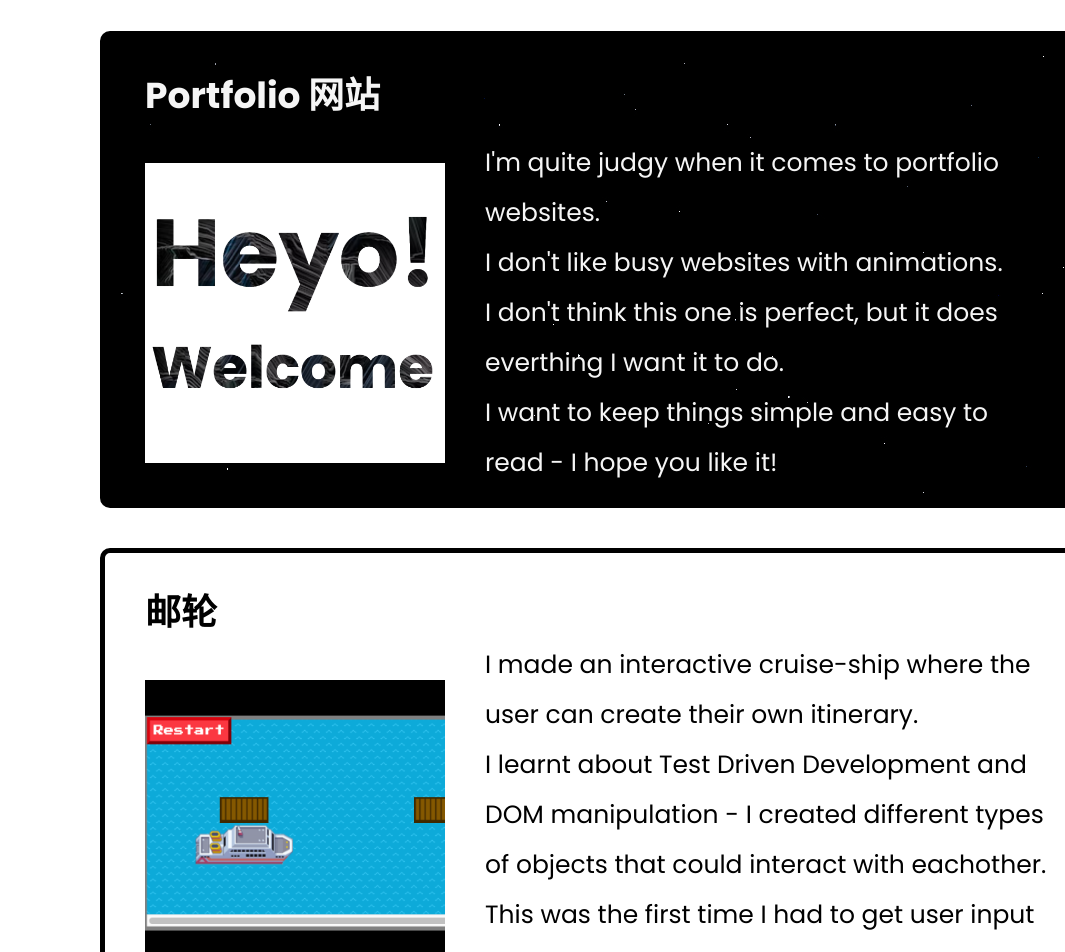
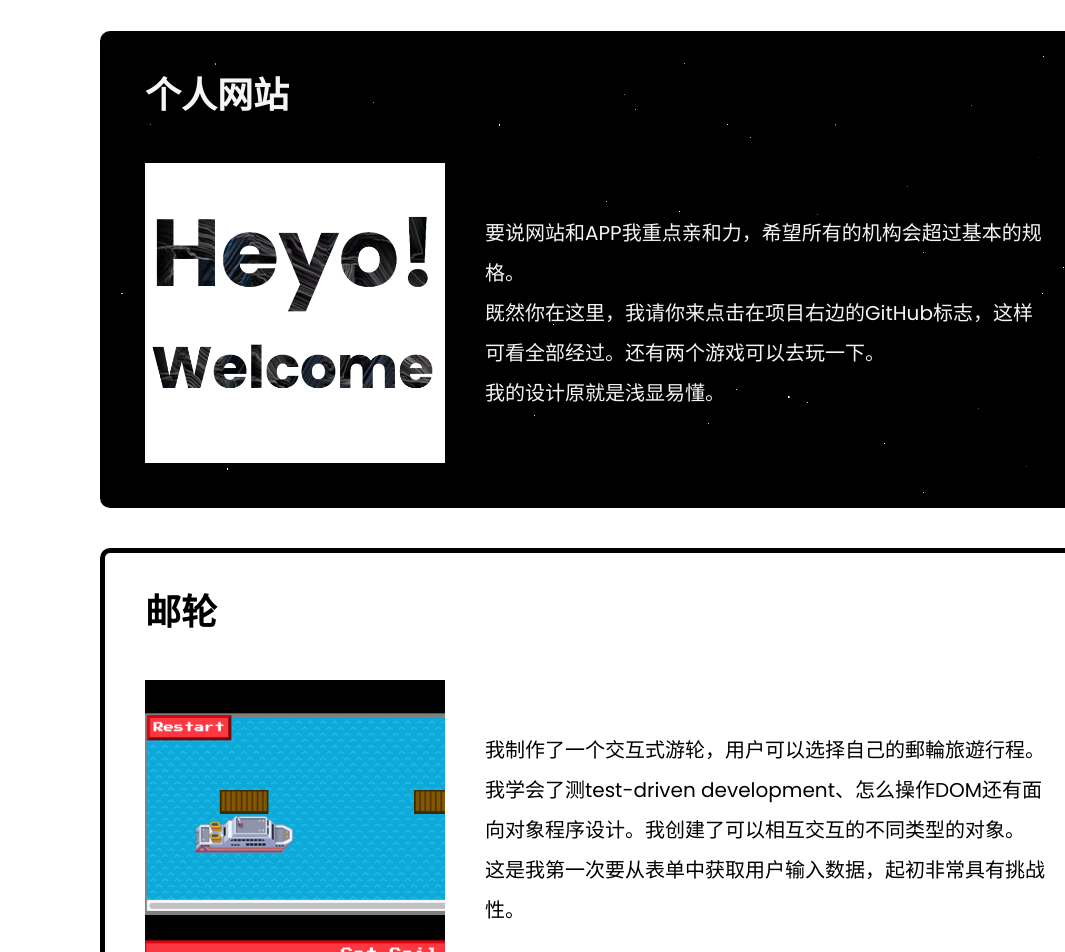
Before and after one commit to George-xixi/portfolio-george, a plain HTML site: page zh-cn/index-zh.html in a window 1280 px wide. Shown: the part 1100-2052 px from the top of the page, 0-1065 px from the left. Drawn offline with Linux system fonts and the light colour scheme.

Commit message:
fixes projects img stretching and adds chinese translated content

```diff
--- a/styles/style.css
+++ b/styles/style.css
@@ -173,6 +173,7 @@ margin-block: 20px;
 
 .project-inner-content > p {
   align-self: center;
+  font-size: 20px;
 }
 
 .project-inner-content > img {
--- a/zh-cn/index-zh.html
+++ b/zh-cn/index-zh.html
@@ -27,7 +27,7 @@
         <img id="img-me" src="/images/denim.png" alt="me wearing double denim with my arms in the air" />
         <div class="intro-p">
           <p>我是乔治，很高兴认识你。 </p>
-          <p> 我是新的前端工程师，找第一份工作！ </p>
+          <p> 我是新的前端工程师，理解全端的总则。我喜欢用React.js来创作便利的服务。 </p>
           <p>我很快毕业了编码课程, 想用这个网站来跟大家分享我的作品。</p>
           <p>下面有一些我做的作品，不妨看一下。
           </p>
@@ -38,12 +38,11 @@
   <div class="projects-div">
     <h2>我创作的</h2>
     <div class="project-portfolio">
-      <h3>Portfolio 网站</h3>
+      <h3>个人网站</h3>
       <div class="project-inner-content">
         <img src="/images/portfolio-landing.png" />
-        <p>I'm quite judgy when it comes to portfolio websites. <br> I don't like busy websites with animations.<br> I
-          don't think this one is perfect, but it does everthing I want it to do. <br>
-          I want to keep things simple and easy to read - I hope you like it!
+        <p>要说网站和APP我重点亲和力，希望所有的机构会超过基本的规格。<br> 既然你在这里，我请你来点击在项目右边的GitHub标志，这样可看全部经过。还有两个游戏可以去玩一下。<br>
+          我的设计原就是浅显易懂。
         </p>
         <a href="https://github.com/George-xixi" target="_blank"><img src="/images/github-logo.svg"
             alt="github-logo"></a>
@@ -53,8 +52,8 @@
       <h3>邮轮</h3>
       <div class="project-inner-content">
         <img src="/images/cruise-ship.png" />
-        <p>I made an interactive cruise-ship where the user can create their own itinerary.<br> I learnt about Test Driven Development and DOM manipulation - I created different types of objects that could interact with eachother.
-          <br> This was the first time I had to get user input data from a form - it was super challenging at first.</p>
+        <p>我制作了一个交互式游轮，用户可以选择自己的郵輪旅遊行程。<br> 我学会了测test-driven development、怎么操作DOM还有面向对象程序设计。我创建了可以相互交互的不同类型的对象。
+          <br> 这是我第一次要从表单中获取用户输入数据，起初非常具有挑战性。</p>
         <a href="https://github.com/George-xixi" target="_blank"><img src="/images/github-icon.svg" alt="github-logo">
         </a>
       </div>
```
